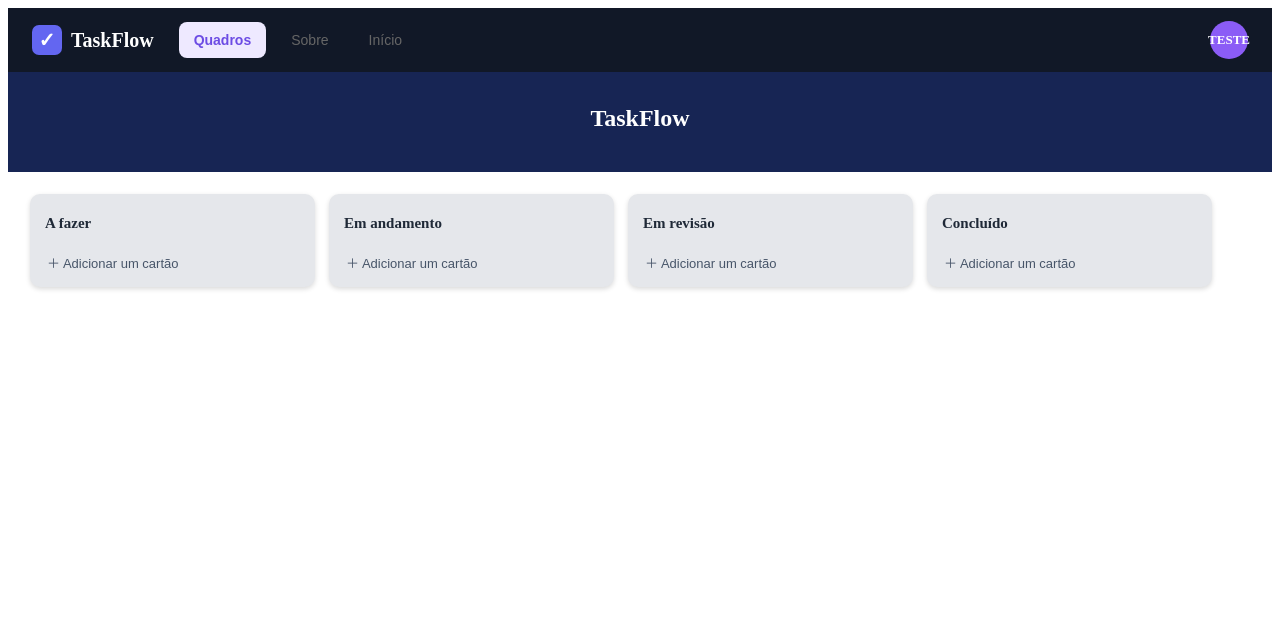
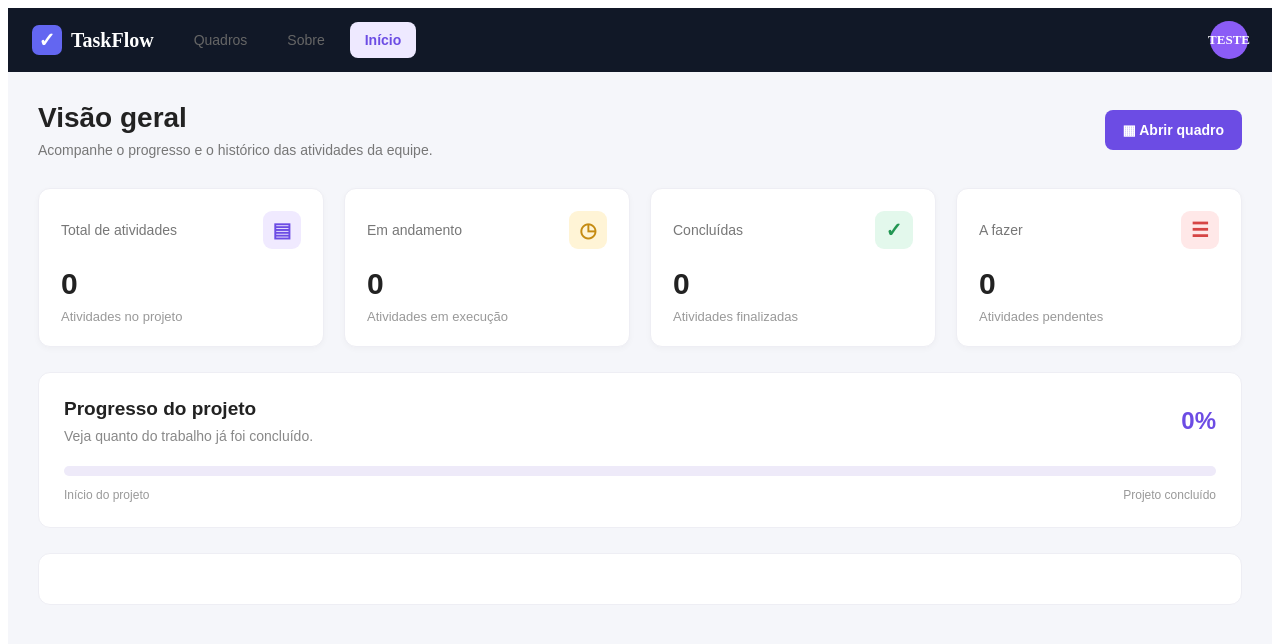
Before and after one commit to Leobacelar/Task-Flow, an Angular app: page / in a window 1280 px wide. Shown: the top 644 px of the page. Built offline with nearby package versions, Linux system fonts and the light colour scheme.

Commit message:
Ajusta tela inicial para abrir no dashboard

```diff
--- a/src/app/app.ts
+++ b/src/app/app.ts
@@ -16,7 +16,7 @@ export class App {
   tituloAtividade = '';
   descricaoAtividade = '';
 
-telaAtual = 'quadros';
+telaAtual = 'inicio';
 
 
 
--- a/src/app/inicio/inicio.html
+++ b/src/app/inicio/inicio.html
@@ -92,12 +92,6 @@
 
   <section class="historico-container">
 
-    <div class="secao-cabecalho">
-      <div>
-        <h2>Atividades recentes</h2>
-        <p>Acompanhe as últimas atualizações da equipe.</p>
-      </div>
-    </div>
 
     <div class="historico-lista">
 
```
